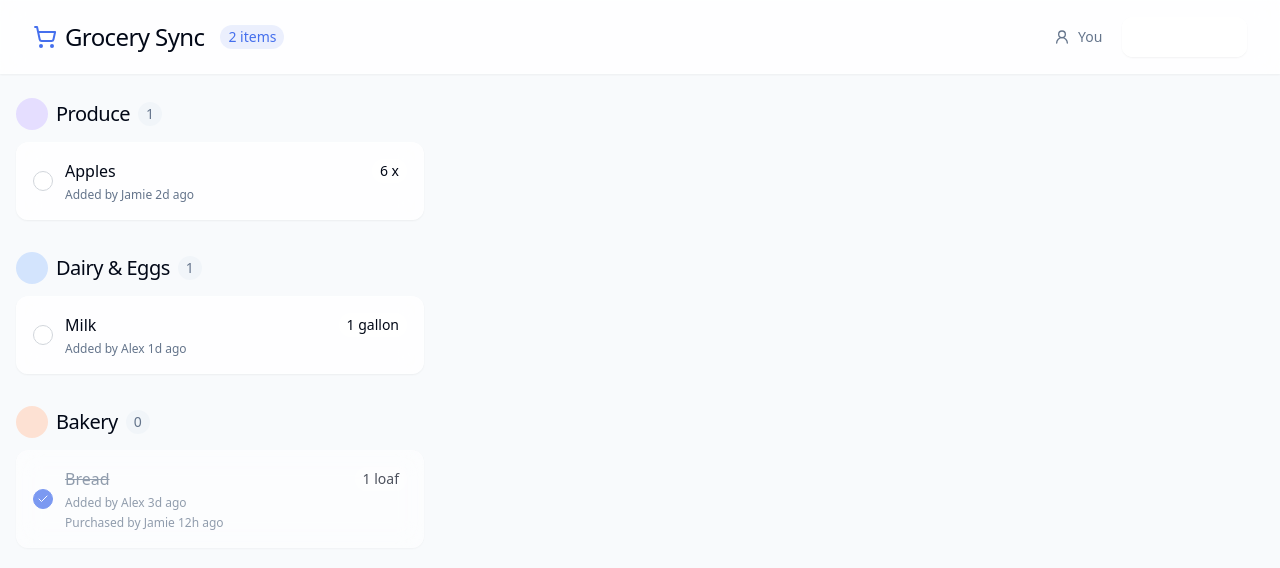
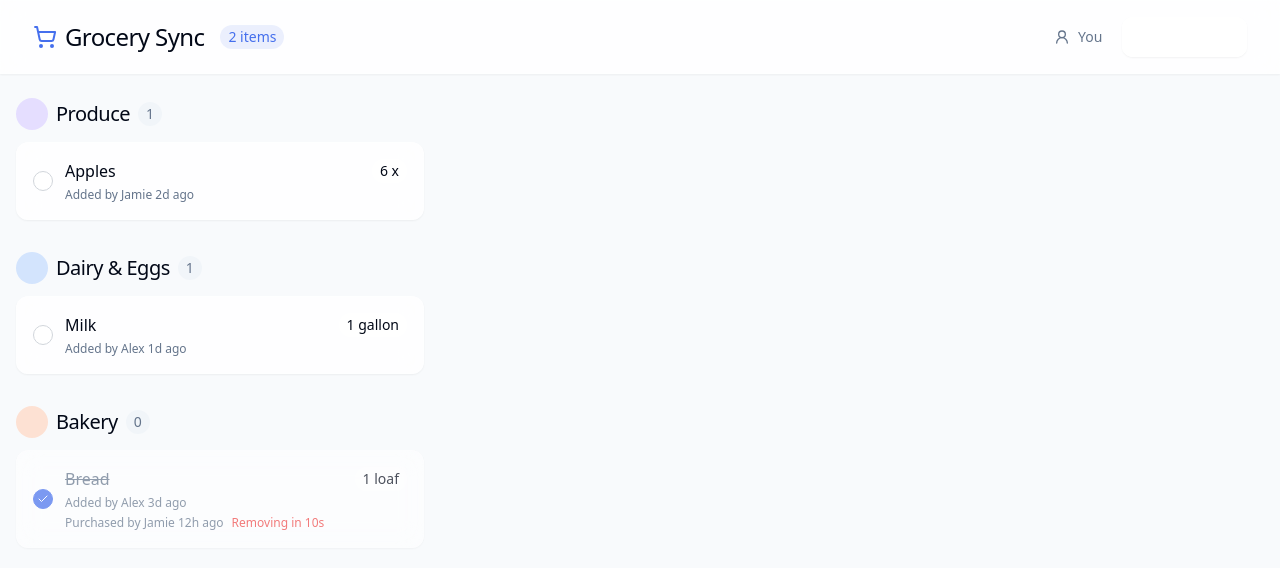
Before and after one commit to BeeTwenty/grocysync, a React (Vite) app: page / in a window 1280 px wide. Shown: the top 568 px of the page. Built offline with nearby package versions, Linux system fonts and the light colour scheme.

Commit message:
Implement auto-delete completed items
Automatically remove completed grocery items after 10 seconds.

```diff
--- a/src/components/GroceryItem.tsx
+++ b/src/components/GroceryItem.tsx
@@ -1,9 +1,10 @@
 
-import React from 'react';
+import React, { useEffect, useState } from 'react';
 import { Check, Trash2, Plus, Minus } from 'lucide-react';
 import { useGroceryStore } from '@/lib/groceryStore';
 import { GroceryItem as GroceryItemType } from '@/types/grocery';
 import { cn } from '@/lib/utils';
+import { useToast } from '@/hooks/use-toast';
 
 interface GroceryItemProps {
   item: GroceryItemType;
@@ -12,7 +13,9 @@ interface GroceryItemProps {
 
 const GroceryItem: React.FC<GroceryItemProps> = ({ item, categoryColor }) => {
   const { toggleItem, removeItem } = useGroceryStore();
-  const [isHovered, setIsHovered] = React.useState(false);
+  const [isHovered, setIsHovered] = useState(false);
+  const [timeRemaining, setTimeRemaining] = useState<number | null>(null);
+  const { toast } = useToast();
 
   // Format the added time as relative time (e.g., "2 hours ago")
   const getRelativeTime = (date: Date) => {
@@ -24,6 +27,38 @@ const GroceryItem: React.FC<GroceryItemProps> = ({ item, categoryColor }) => {
     if (diffInSeconds < 86400) return `${Math.floor(diffInSeconds / 3600)}h ago`;
     return `${Math.floor(diffInSeconds / 86400)}d ago`;
   };
+
+  // Set up a timer to delete completed items after 10 seconds
+  useEffect(() => {
+    let timerId: number | undefined;
+
+    if (item.completed && !timeRemaining) {
+      setTimeRemaining(10);
+
+      timerId = window.setInterval(() => {
+        setTimeRemaining(prev => {
+          if (prev === null || prev <= 0) {
+            clearInterval(timerId);
+            removeItem(item.id);
+            toast({
+              title: "Item Removed",
+              description: `${item.name} has been automatically removed from your list.`,
+              duration: 3000,
+            });
+            return null;
+          }
+          return prev - 1;
+        });
+      }, 1000);
+    } else if (!item.completed && timeRemaining !== null) {
+      // If item is unchecked before timer completes, cancel the timer
+      setTimeRemaining(null);
+    }
+
+    return () => {
+      if (timerId) clearInterval(timerId);
+    };
+  }, [item.completed, item.id, item.name, removeItem, timeRemaining, toast]);
 
   return (
     <div
@@ -72,6 +107,11 @@ const GroceryItem: React.FC<GroceryItemProps> = ({ item, categoryColor }) => {
           {item.completed && item.completedBy && item.completedAt && (
             <p className="text-xs text-muted-foreground">
               Purchased by {item.completedBy} {getRelativeTime(item.completedAt)}
+              {timeRemaining !== null && (
+                <span className="ml-2 text-red-500 font-medium">
+                  Removing in {timeRemaining}s
+                </span>
+              )}
             </p>
           )}
         </div>
```
